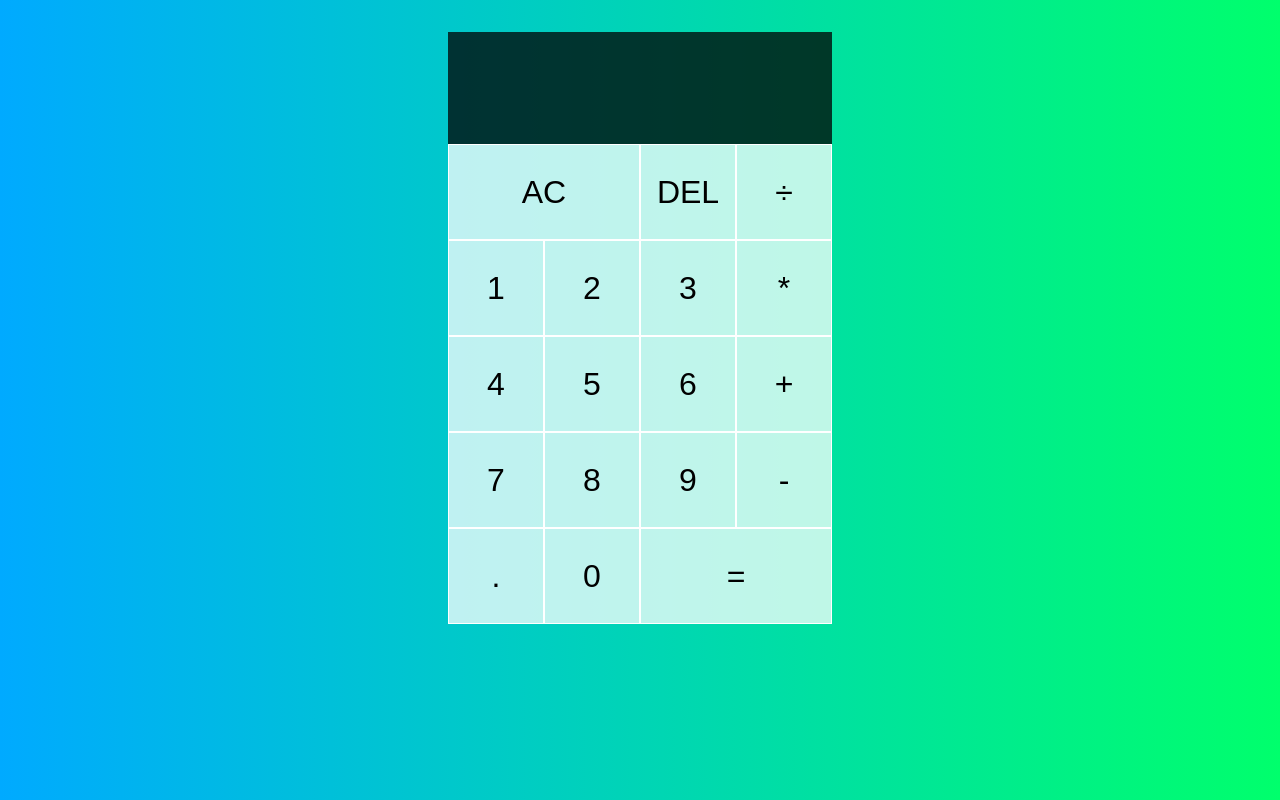
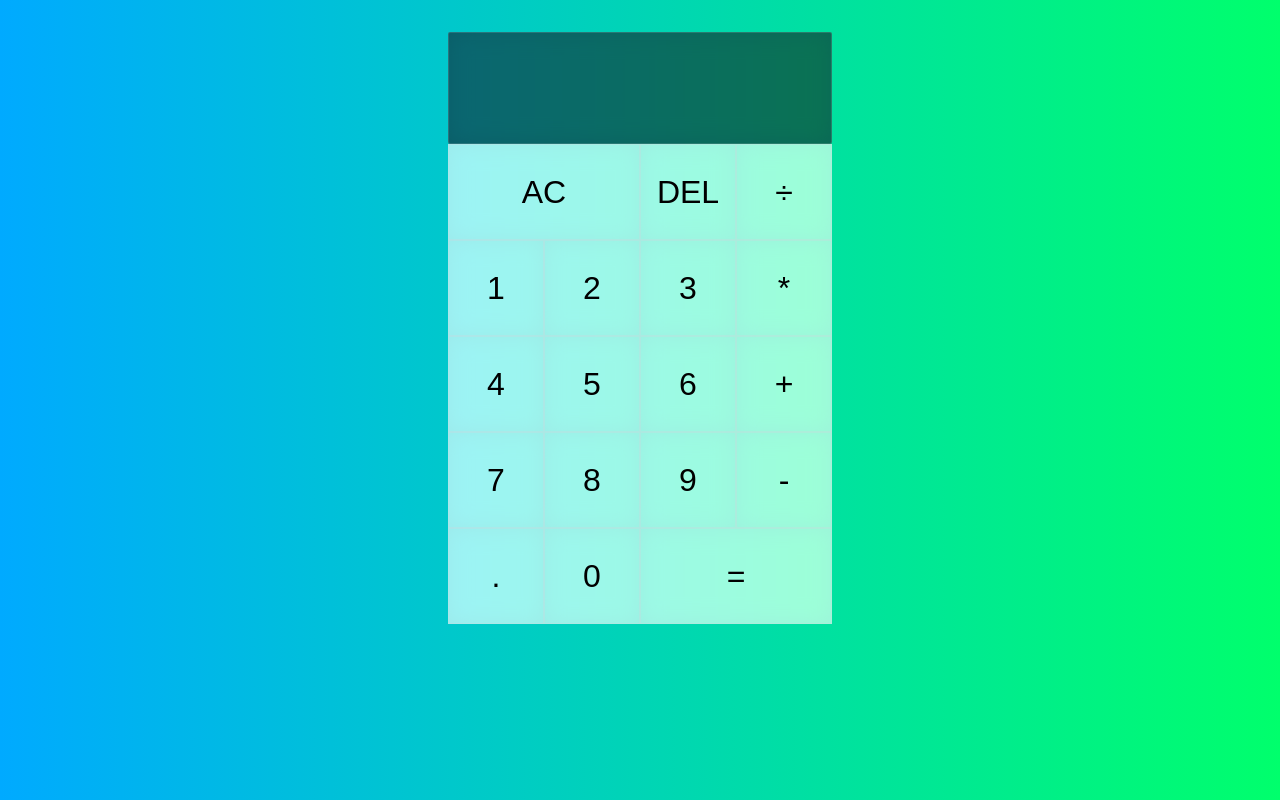
Before and after one commit to Aintripin/React_calculator, a React (Create React App) app in the folder calculator_v00/: page / in a window 1280 px wide. Built offline with nearby package versions, Linux system fonts and the light colour scheme.

Commit message:
added glassmorphism

```diff
--- a/calculator_v00/src/styles.css
+++ b/calculator_v00/src/styles.css
@@ -28,6 +28,7 @@ body {
   border: 1px solid white;
   outline: none;
   background: rgba(255, 255, 255, 0.75);
+  border-radius: 0px;
 }
 
 .calculator-grid > button:hover,
@@ -57,6 +58,7 @@ body {
   padding: .75rem;
   word-wrap: break-word;
   word-break: break-all;
+  border-radius: 7px;
 }
 
 .output .previous-operand {
@@ -68,4 +70,20 @@ body {
   color: white;
   font-size: 2.5rem;
 }
+
+/* Glassmorphism card effect */
+.output {
+  backdrop-filter: blur(11px) saturate(157%);
+  -webkit-backdrop-filter: blur(11px) saturate(157%);
+  background-color: rgba(17, 25, 40, 0.61);
+  border-radius: 2px;
+  border: 1px solid rgba(255, 255, 255, 0.125);
+}
+
+.calculator-grid > button {
+  backdrop-filter: blur(11px) saturate(157%);
+  -webkit-backdrop-filter: blur(11px) saturate(157%);
+  background-color: rgba(255, 255, 255, 0.61);
+  border: 1px solid rgba(209, 213, 219, 0.3);
+}
 /*# sourceMappingURL=styles.css.map */
--- a/calculator_v00/src/styles.scss
+++ b/calculator_v00/src/styles.scss
@@ -1,6 +1,8 @@
 *, *::before, *::after{
     box-sizing: border-box;
 }
+
+
 
 body {
     margin: 0;
@@ -22,6 +24,7 @@ body {
     border: 1px solid white;
     outline: none;
     background: rgba(255, 255, 255, .75);
+    border-radius: 0px;
 }
 
 .calculator-grid > button:hover,
@@ -43,6 +46,7 @@ body {
     padding: .75rem;
     word-wrap: break-word;
     word-break: break-all;
+    border-radius: 7px;
 }
 
 .output .previous-operand {
@@ -54,3 +58,30 @@ body {
     color: white;
     font-size: 2.5rem;
 }
+
+
+// trying to implement glassmorphism
+
+// body {
+//     background-color: #111927;
+//     background-image:
+//         radial-gradient(at 47% 33%, hsl(162.00, 77%, 40%) 0, transparent 59%),
+//         radial-gradient(at 82% 65%, hsl(218.00, 39%, 11%) 0, transparent 55%);
+// }
+
+/* Glassmorphism card effect */
+.output{
+    backdrop-filter: blur(11px) saturate(157%);
+    -webkit-backdrop-filter: blur(11px) saturate(157%);
+    background-color: rgba(17, 25, 40, 0.61);
+    border-radius: 2px;
+    border: 1px solid rgba(255, 255, 255, 0.125);
+}
+
+.calculator-grid > button{
+    backdrop-filter: blur(11px) saturate(157%);
+    -webkit-backdrop-filter: blur(11px) saturate(157%);
+    background-color: rgba(255, 255, 255, 0.61);
+    // border-radius: 1px;
+    border: 1px solid rgba(209, 213, 219, 0.3);
+}
```
Also changed, not shown: 1 other file (tests, documents, lock files or other folders).
